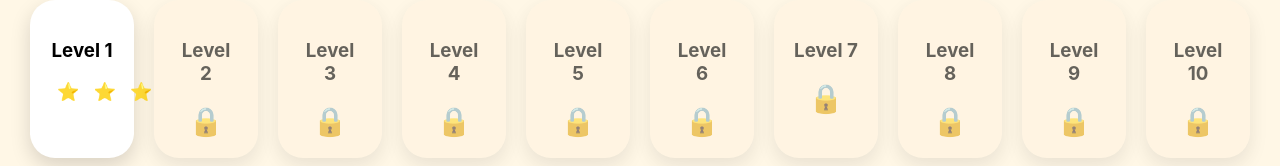
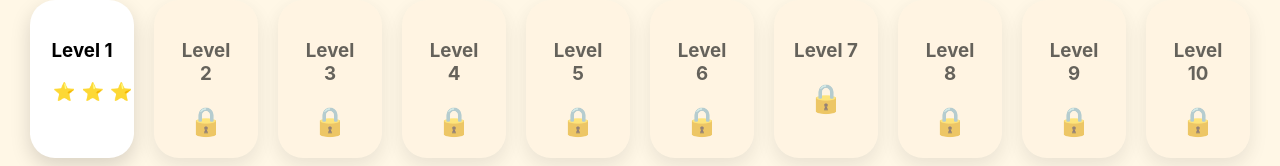
Before and after one commit to Lakshmi-Narasimha5632/spellguru_frontend, a React (Create React App) app: page /levels/1 in a window 1280 px wide. Shown: the part 120-286 px from the top of the page. Built offline with nearby package versions, Linux system fonts and the light colour scheme; no server answers.

Commit message:
Adjust padding in LevelCard component
Reduced padding from 5 to 1 in LevelCard component.

```diff
--- a/src/components/LevelCard.jsx
+++ b/src/components/LevelCard.jsx
@@ -51,7 +51,7 @@ export default function LevelCard({
               style={{
                 fontSize: 18,
                 margin: "2px",
-                padding:5,
+                padding:1,
                 color:
                   n <= stars
                     ? "#FFD700"
```
